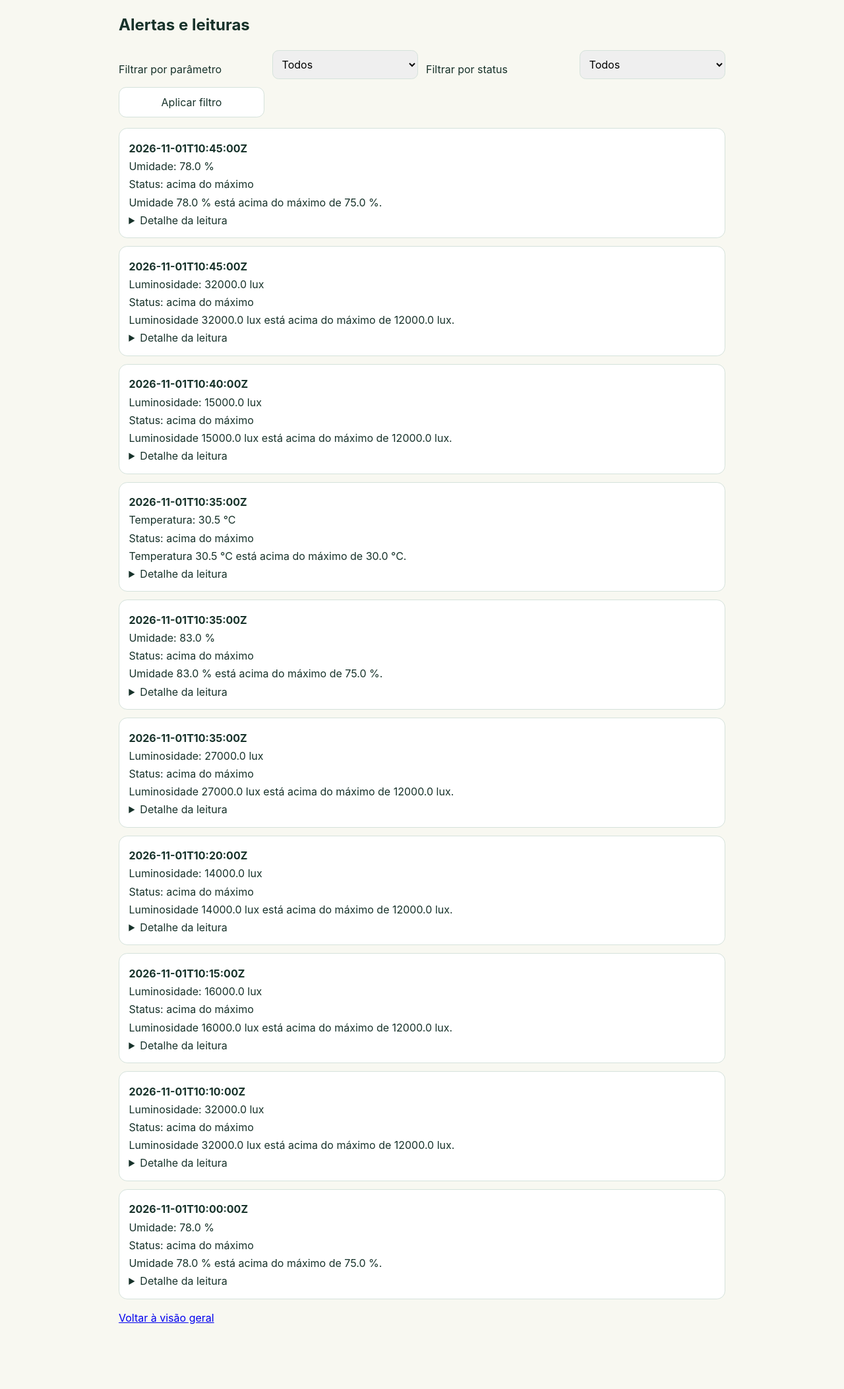
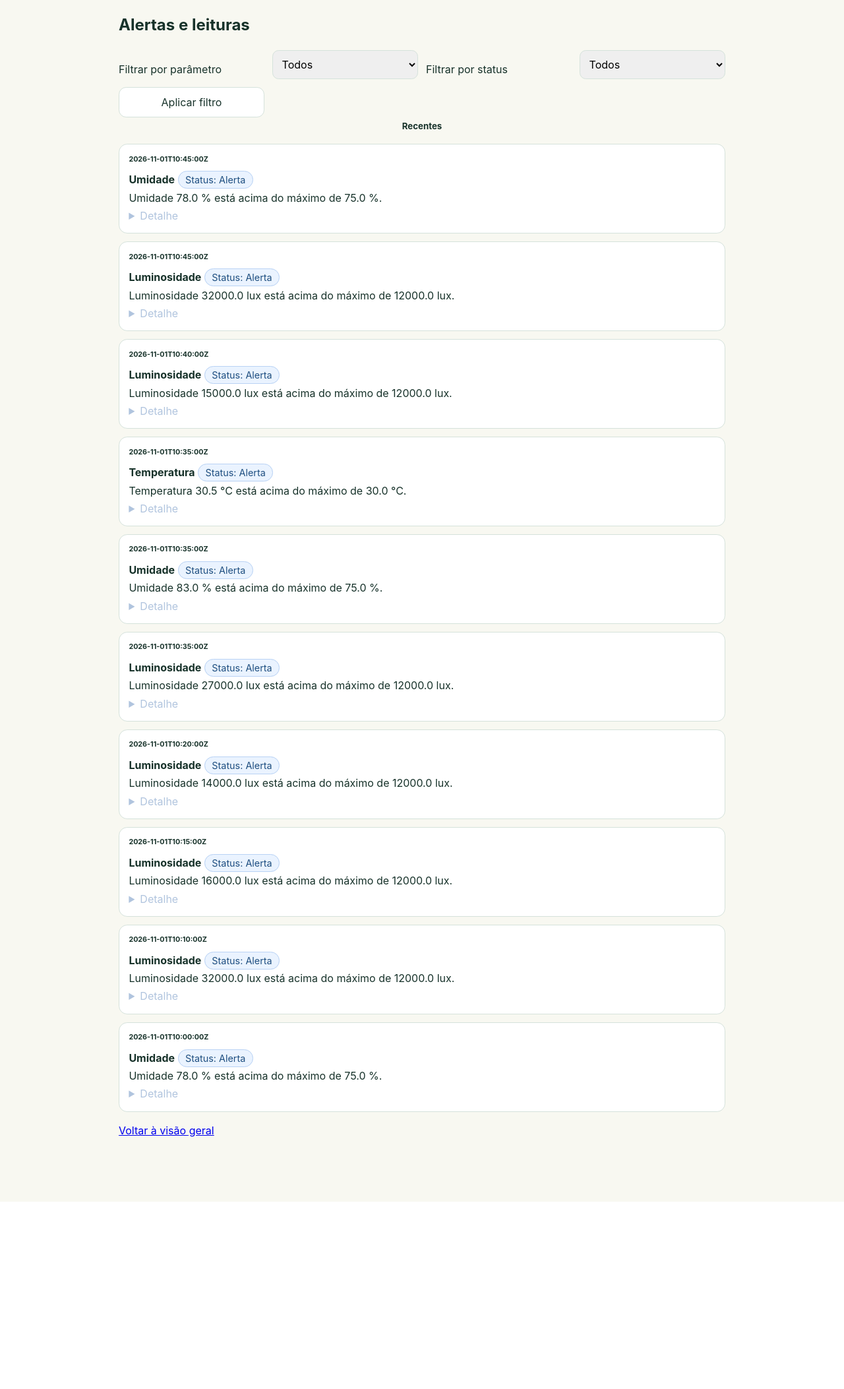
Before and after one commit to vbsilva-cs/mini-estufa-automatizada, a Flask app: page /alertas in a window 1280 px wide. Shown: the part 98-2204 px from the top of the page at 66% size. After the commit the page ends 1920 px from the top, so only its background shows below. Run offline with Flask 3, Linux system fonts and the light colour scheme.

Commit message:
style: ajustes visuais da tela de alertas para melhoria de usabilidade.

```diff
--- a/app/templates/alertas.html
+++ b/app/templates/alertas.html
@@ -20,6 +20,8 @@
     <button type="submit">Aplicar filtro</button>
   </form>
 
+  <h5 style="text-align:center; margin-block-start: 0.3em; margin-block-end: 0.1em;"><strong>Recentes</strong></h5>
+
   {% if alertas %}
   <ul class="alerts-list">
     {% for alerta in alertas %}
@@ -27,9 +29,10 @@
     {% set limite = limites[alerta.parametro] %}
     {% set acima = alerta.valor > limite.maximo %}
     <li>
-      <p><strong>{{ alerta.instante }}</strong></p>
-      <p>{{ meta.nome }}: {{ alerta.valor }} {{ meta.unidade }}</p>
-      <p>Status: {% if acima %}acima do máximo{% else %}abaixo do mínimo{% endif %}</p>
+      <h6 style="margin-block-start: 0em; margin-block-end: 1em;">{{ alerta.instante }}</h6>
+      <p><strong>{{ meta.nome }}</strong>
+        <span class="chip">Status: {% if acima %}Alerta{% else %}abaixo do mínimo{% endif %}</span>
+      </p>
       <p>
         {% if acima %}
         {{ meta.nome }} {{ alerta.valor }} {{ meta.unidade }} está acima do máximo de {{ limite.maximo }} {{ meta.unidade }}.
@@ -38,9 +41,13 @@
         {% endif %}
       </p>
       <details>
-        <summary>Detalhe da leitura</summary>
-        <p>Regra aplicada: {{ limite.minimo }}–{{ limite.maximo }} {{ meta.unidade }}</p>
-        <p>Mensagem técnica: {{ alerta.mensagem }}</p>
+        <summary style="color: lightsteelblue;">Detalhe</summary>
+        <li>
+          <h5 style="margin-block-start: 0.1em; margin-block-end: 0.1em;"><strong>Regra aplicada: {{ limite.minimo }}–{{ limite.maximo }} {{ meta.unidade }}</strong></h5>
+          <h6 style="margin-block-start: 0em; margin-block-end: 0em;">Mensagem técnica: {{ alerta.mensagem }}</h6>
+
+
+        </li>
       </details>
     </li>
     {% endfor %}
```
